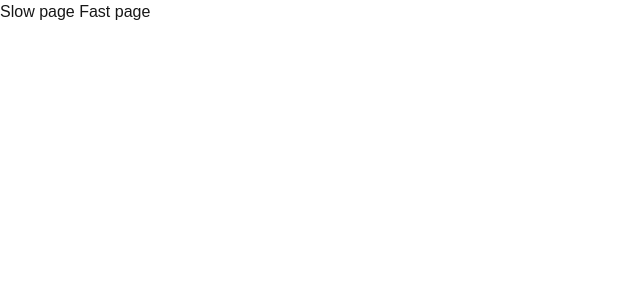
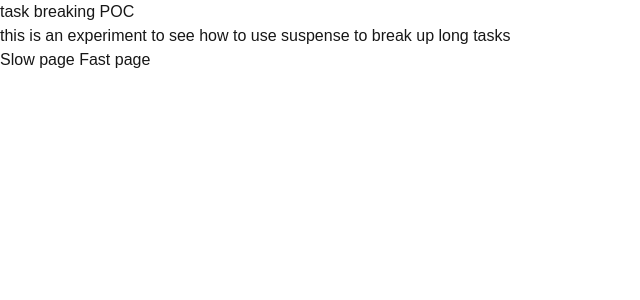
Before and after one commit to MaxwellCohen/taskbreaker, a Next.js app: page / in a window 1280 px wide. Shown: the top 300 px of the page, without its empty margins (0-640 px from the left). Built offline with nearby package versions, Linux system fonts and the light colour scheme.

Commit message:
feat: add header and description for task breaking POC experiment

```diff
--- a/src/pages/index.tsx
+++ b/src/pages/index.tsx
@@ -17,6 +17,8 @@ export default function Home() {
     <div
       className={`${geistSans.variable} ${geistMono.variable} grid grid-rows-[20px_1fr_20px] items-center justify-items-center min-h-screen p-8 pb-20 gap-16 sm:p-20 font-[family-name:var(--font-geist-sans)]`}
     >
+      <h1> task breaking POC</h1>
+      <p> this is an experiment to see how to use suspense to break up long tasks </p>
       <Link href={'/slow-page'}> Slow page </Link>
       <Link href={'/fast-page'}> Fast page </Link>
     </div>
```
